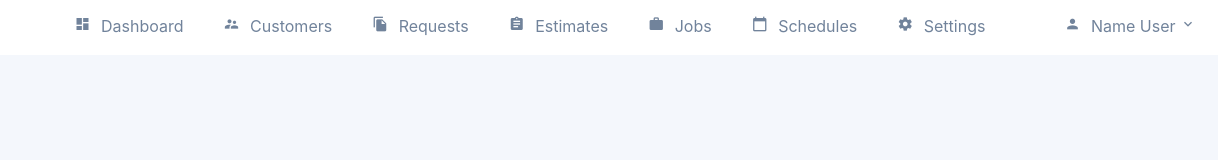
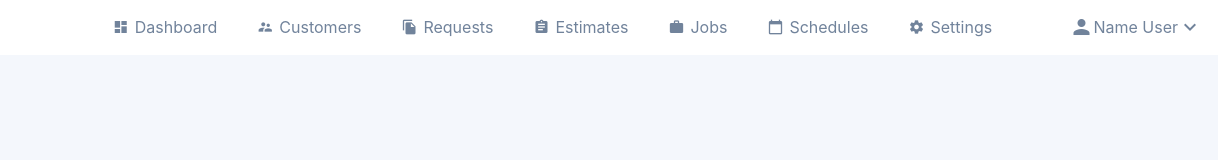
Before and after one commit to vgomes333/dashboard, a website: page src/index.html in a window 1280 px wide. Shown: the full height of the page, 62-1280 px from the left. Drawn offline with Linux system fonts and the light colour scheme.

Commit message:
Removido margin top do header, alinhamento feito com FlexBox

```diff
--- a/src/css/helpers/mixins.scss
+++ /dev/null
@@ -1,3 +0,0 @@
-@mixin header-margin-top {
-    margin-top: 16px;
-}
--- a/src/css/layouts/_header.scss
+++ b/src/css/layouts/_header.scss
@@ -10,17 +10,22 @@
     }
 
     &-user{
-        @include header-margin-top;
         margin-right: 16px;
         color: $cinza-padrao;
+        display: flex;
+        align-items: center;
+        cursor: pointer;
     }
 
     &-menu{
-        @include header-margin-top;
         display: flex;
+        align-items: center;
         color: $cinza-padrao;
 
         &-items{
+            height: 100%;
+            align-items: center;
+            display: flex;
             margin-left: 40px;
             cursor: pointer;
 
--- a/src/index.html
+++ b/src/index.html
@@ -51,8 +51,8 @@
             </div>
         </div>
 
-        <div class="header-user header-menu-items">
-            <i class="material-icons header-user-avatar">person</i>
+        <div class="header-user">
+            <i class="material-icons">person</i>
             Name User
             <i class="material-icons">expand_more</i>
         </div>
```
Also changed, not shown: src/css/main.css.
